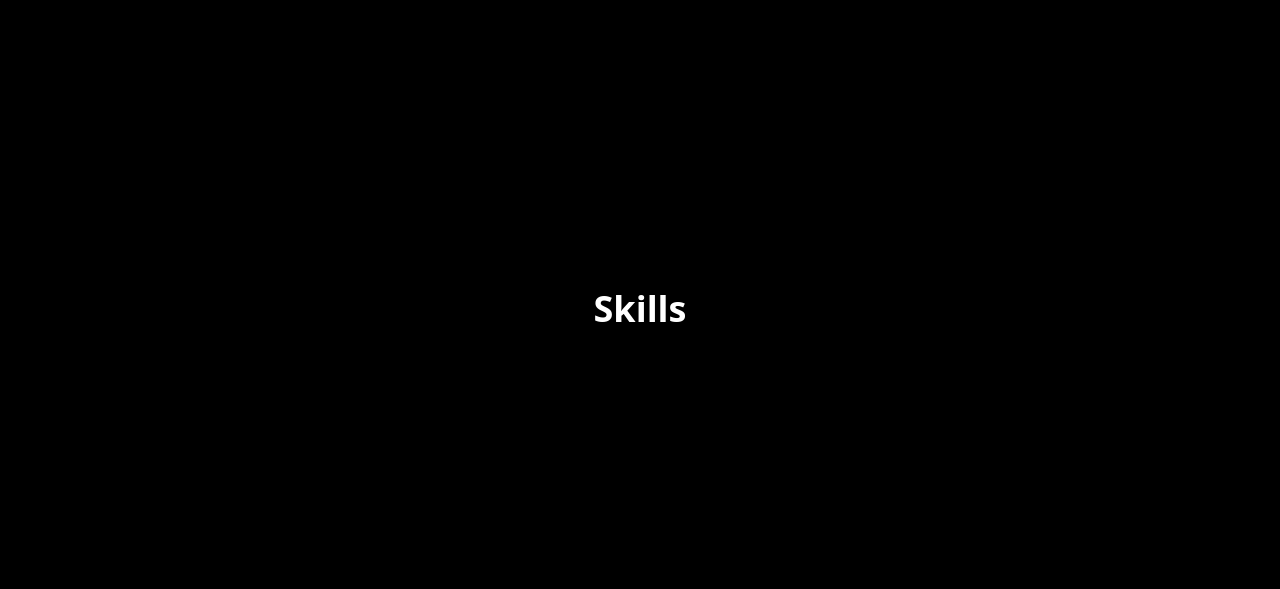
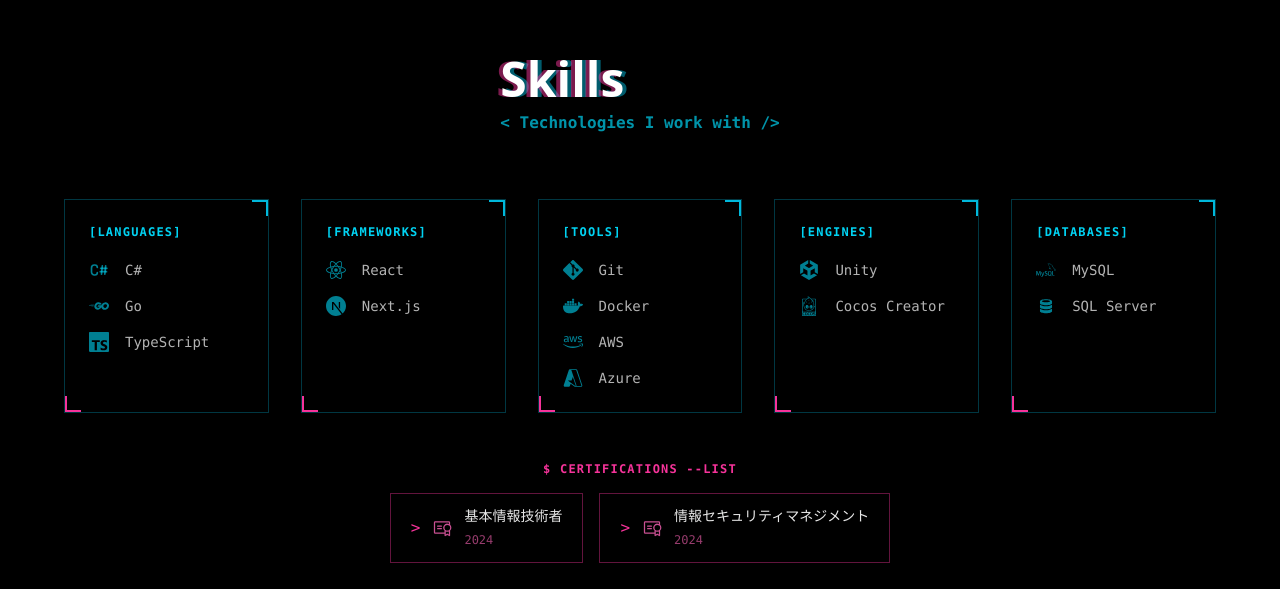
Before and after one commit to izoizo2000/portfolio-site, a Next.js app: page / in a window 1280 px wide. Shown: the part 1691-2280 px from the top of the page. Built offline with nearby package versions, Linux system fonts and the light colour scheme.

Commit message:
feat: Skillsを記載

```diff
--- a/package.json
+++ b/package.json
@@ -14,6 +14,7 @@
     "next": "16.1.1",
     "react": "19.2.3",
     "react-dom": "19.2.3",
+    "react-icons": "^5.5.0",
     "three": "^0.182.0"
   },
   "devDependencies": {
--- a/src/app/page.tsx
+++ b/src/app/page.tsx
@@ -4,6 +4,7 @@ import { useState, useEffect } from 'react';
 import dynamic from "next/dynamic";
 import { SECTIONS } from "@/lib/constants/sections";
 import { useActiveSection } from "@/hooks/useActiveSection";
+import { AboutSection, ContactSection, HeroSection, SkillSection, WorkSection } from '@/components/sections';
 
 // Three.jsはサーバサイドで動かないのでクライアントのみで読み込む
 const ThreeCanvas = dynamic(() => import("../components/three/Canvas"), {
@@ -105,32 +106,11 @@ export default function Home() {
       </div>
       {/* スクロールコンテンツ */}
       <main>
-        {SECTIONS.map(({ id, title }, index) => {
-          const isWorks = id === 'works';
-          return (
-            <section
-              key={id}
-              id={id}
-              className={`flex items-center justify-center relative ${
-                isWorks
-                  ? 'min-h-screen snap-start'
-                  : 'h-screen snap-start snap-always'
-              }`}
-            >
-              <h1 className="text-4xl font-bold text-white">{title}</h1>
-
-              {/* 最初のセクションのみスクロースインジケーター表示 */}
-              {index === 0 && (
-                <div className={`absolute bottom-8 left-1/2 -translate-x-1/2 flex flex-col items-center gap-2 animate-bounce transition-opacity duration-500 ${isScrolled ? 'opacity-0' : 'opacity-100'}`}>
-                  <div className="w-5 h-8 border-2 border-white/70 rounded-full flex justify-center pt-1.5">
-                    <div className="w-0.5 h-1.5 bg-white/70 rounded-full animate-pulse" />
-                  </div>
-                  <span className="text-sm text-white/70">Scroll</span>
-                </div>
-              )}
-            </section>
-          );
-        })}
+        <HeroSection isScrolled={isScrolled} />
+        <AboutSection />
+        <SkillSection />
+        <WorkSection />
+        <ContactSection />
       </main>
     </>
   );
--- /dev/null
+++ b/src/components/sections/AboutSection.tsx
@@ -0,0 +1,10 @@
+export function AboutSection() {
+    return (
+        <section
+            id="about"
+            className="h-screen snap-start snap-always flex flex-col items-center justify-center relative"
+            >
+            <h1 className="text-4xl font-bold text-white">About Me</h1>
+            </section>
+    );
+}
--- /dev/null
+++ b/src/components/sections/ContactSection.tsx
@@ -0,0 +1,10 @@
+export function ContactSection() {
+    return (
+        <section
+            id="contact"
+            className="h-screen snap-start snap-always flex flex-col items-center justify-center relative px-4 md:px-0"
+            >
+                <h1 className="text-4xl font-bold text-white">Contact</h1>
+            </section>
+    );
+}
--- /dev/null
+++ b/src/components/sections/HeroSection.tsx
@@ -0,0 +1,28 @@
+interface HeroSectionProps {
+    isScrolled: boolean;
+}
+
+export function HeroSection({ isScrolled }: HeroSectionProps) {
+    return (
+        <section
+            id="hero"
+            className="h-screen snap-start snap-always flex flex-col items-center justify-center relative"
+            >
+              <div className="text-center">
+                <h1 className="text-5xl md:text-7xl font-bold text-white mb-4">
+                  Daichi Izutani
+                </h1>
+                <p className="text-lg md:text-2xl text-white/80">
+                  Full Stack Developer
+                </p>
+              </div>
+
+              <div className={`absolute bottom-8 left-1/2 -translate-x-1/2 flex flex-col items-center gap-2 animate-bounce transition-opacity duration-500 ${isScrolled ? 'opacity-0' : 'opacity-100'}`}>
+                <div className="w-5 h-8 border-2 border-white/70 rounded-full flex justify-center pt-1.5">
+                  <div className="w-0.5 h-1.5 bg-white/70 rounded-full animate-pulse" />
+                </div>
+                <span className="text-sm text-white/70">Scroll</span>
+              </div>
+        </section>
+    );
+}
--- /dev/null
+++ b/src/components/sections/SkillSection.tsx
@@ -0,0 +1,128 @@
+import {
+    SiGo, SiTypescript,
+    SiReact, SiNextdotjs,
+    SiGit, SiDocker, SiAmazonwebservices,
+    SiUnity,
+    SiMysql
+} from 'react-icons/si';
+import { VscAzure } from 'react-icons/vsc';
+import { DiDatabase } from 'react-icons/di';
+import { SiCocos } from 'react-icons/si';
+import { TbBrandCSharp } from 'react-icons/tb';
+import { PiCertificate } from 'react-icons/pi';
+
+// スキル情報
+const SKILLS = [
+    {
+        category: 'Languages',
+        items: [
+            { name: 'C#', icon: TbBrandCSharp },
+            { name: 'Go', icon: SiGo },
+            { name: 'TypeScript', icon: SiTypescript },
+        ]
+    },
+    {
+        category: 'Frameworks',
+        items: [
+            { name: 'React', icon: SiReact },
+            { name: 'Next.js', icon: SiNextdotjs },
+        ]
+    },
+    {
+        category: 'Tools',
+        items: [
+            { name: 'Git', icon: SiGit },
+            { name: 'Docker', icon: SiDocker },
+            { name: 'AWS', icon: SiAmazonwebservices },
+            { name: 'Azure', icon: VscAzure },
+        ]
+    },
+    {
+        category: 'Engines',
+        items: [
+            { name: 'Unity', icon: SiUnity },
+            { name: 'Cocos Creator', icon: SiCocos },
+        ]
+    },
+    {
+        category: 'Databases',
+        items: [
+            { name: 'MySQL', icon: SiMysql },
+            { name: 'SQL Server', icon: DiDatabase },
+        ]
+    }
+];
+
+// 資格情報
+const CERTIFICATIONS = [
+    { name: '基本情報技術者', year: '2024' },
+    { name: '情報セキュリティマネジメント', year: '2024' },
+];
+
+export function SkillSection() {
+    return (
+        <section
+            id="skills"
+            className="h-screen snap-start snap-always flex flex-col items-center justify-center relative px-6 md:px-12"
+        >
+           {/* タイトル - グリッチ風 */}
+            <h2 className="text-3xl md:text-5xl font-bold text-white mb-16 relative">
+                <span className="relative z-10">Skills</span>
+                <span className="absolute top-0 left-1 text-cyan-500/50 -z-10">Skills</span>
+                <span className="absolute top-0 -left-1 text-pink-500/50 -z-10">Skills</span>
+                <span className="block text-sm md:text-base font-mono text-cyan-400/70 mt-2">
+                    {'<'} Technologies I work with {'/>'}
+                </span>
+            </h2>
+
+            {/* スキルカード - 角ばったデザイン */}
+            <div className="grid grid-cols-2 md:grid-cols-3 lg:grid-cols-5 gap-6 md:gap-8 w-full max-w-6xl">
+                {SKILLS.map(({ category, items }) => (
+                    <div
+                        key={category}
+                        className="group relative bg-black/80 p-6 clip-path-cyber border border-cyan-500/30 hover:border-cyan-400 hover:shadow-[0_0_30px_rgba(6,182,212,0.4),inset_0_0_30px_rgba(6,182,212,0.1)] transition-all duration-300"
+                    >
+                        {/* 角の装飾 */}
+                        <div className="absolute top-0 right-0 w-4 h-4 border-t-2 border-r-2 border-cyan-500" />
+                        <div className="absolute bottom-0 left-0 w-4 h-4 border-b-2 border-l-2 border-pink-500" />
+
+                        <h3 className="text-xs font-mono font-bold text-cyan-400 mb-5 uppercase tracking-widest">
+                            [{category}]
+                        </h3>
+                        <div className="flex flex-col gap-4">
+                            {items.map(({ name, icon: Icon }) => (
+                                <div key={name} className="flex items-center gap-4 group/item">
+                                    <Icon className="w-5 h-5 text-cyan-400/60 group-hover/item:text-cyan-300 transition-colors" />
+                                    <span className="text-sm font-mono text-white/70 group-hover/item:text-white transition-colors">{name}</span>
+                                </div>
+                            ))}
+                        </div>
+                    </div>
+                ))}
+            </div>
+
+            {/* 資格 - ターミナル風 */}
+            <div className="mt-12 w-full max-w-6xl">
+                <h3 className="text-xs font-mono font-bold text-pink-500 mb-4 uppercase tracking-widest text-center">
+                    $ certifications --list
+                </h3>
+                <div className="flex flex-wrap justify-center gap-4">
+                    {CERTIFICATIONS.map(({ name, year }) => (
+                        <div
+                            key={name}
+                            className="group flex items-center gap-3 px-5 py-3 bg-black/80 border border-pink-500/40 hover:border-pink-400 hover:shadow-[0_0_20px_rgba(236,72,153,0.4)] transition-all duration-300"
+                        >
+                            <span className="text-pink-500 font-mono">{'>'}</span>
+                            <PiCertificate className="w-5 h-5 text-pink-400/80" />
+                            <div className="text-left">
+                                <span className="text-sm font-mono text-white/90 block">{name}</span>
+                                <span className="text-xs font-mono text-pink-400/60">{year}</span>
+                            </div>
+                        </div>
+                    ))}
+                </div>
+            </div>
+
+        </section>
+    );
+}
--- /dev/null
+++ b/src/components/sections/WorkSection.tsx
@@ -0,0 +1,10 @@
+export function WorkSection() {
+    return (
+        <section
+            id="work"
+            className="h-screen snap-start snap-always flex flex-col items-center justify-center relative"
+            >
+                <h1 className="text-4xl font-bold text-white">Work</h1>
+            </section>
+    );
+}
--- /dev/null
+++ b/src/components/sections/index.ts
@@ -0,0 +1,5 @@
+export { HeroSection } from './HeroSection';
+export { SkillSection } from './SkillSection';
+export { AboutSection } from './AboutSection';
+export { WorkSection } from './WorkSection';
+export { ContactSection } from './ContactSection';
```
Also changed, not shown: 1 other file (tests, documents, lock files or other folders).
